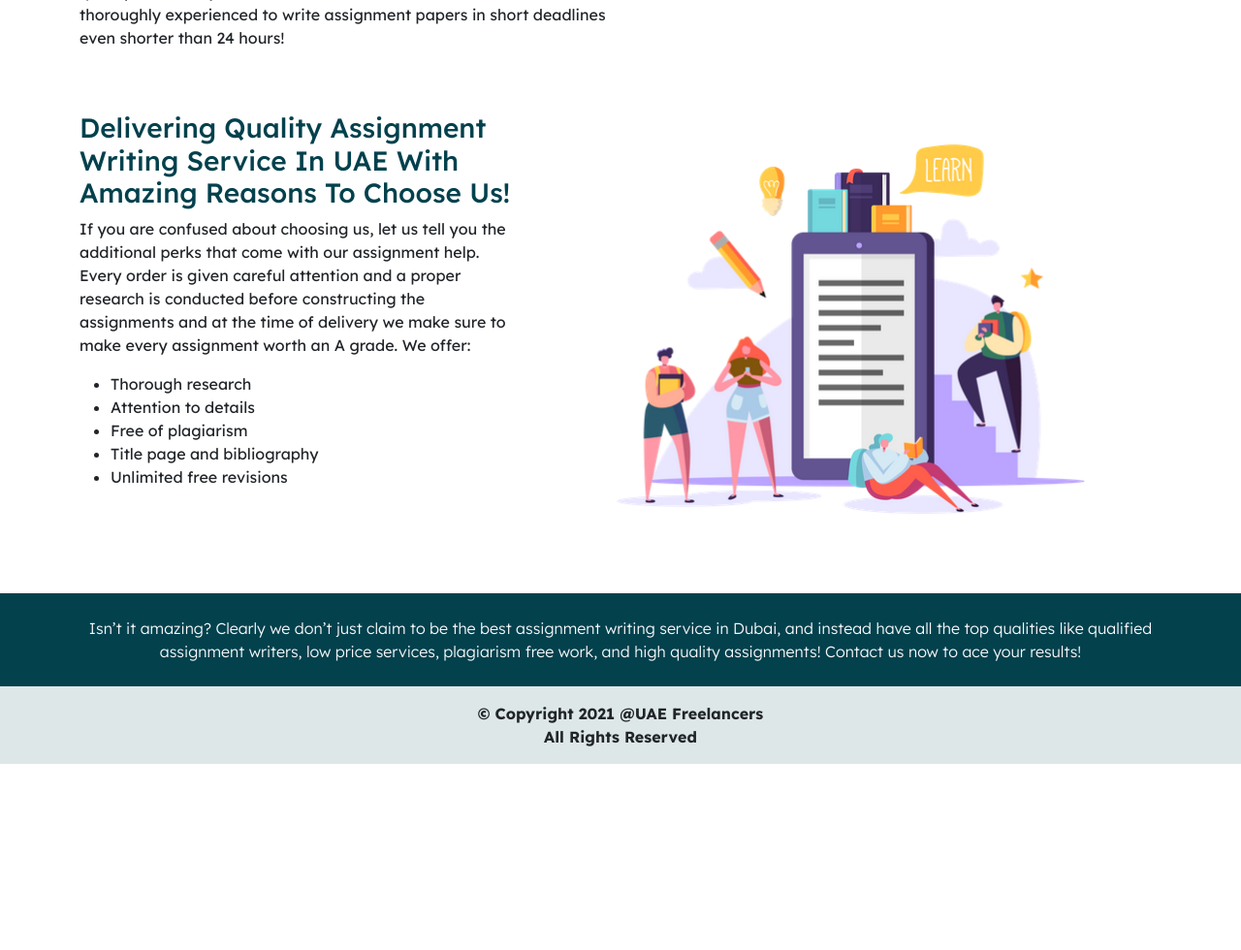
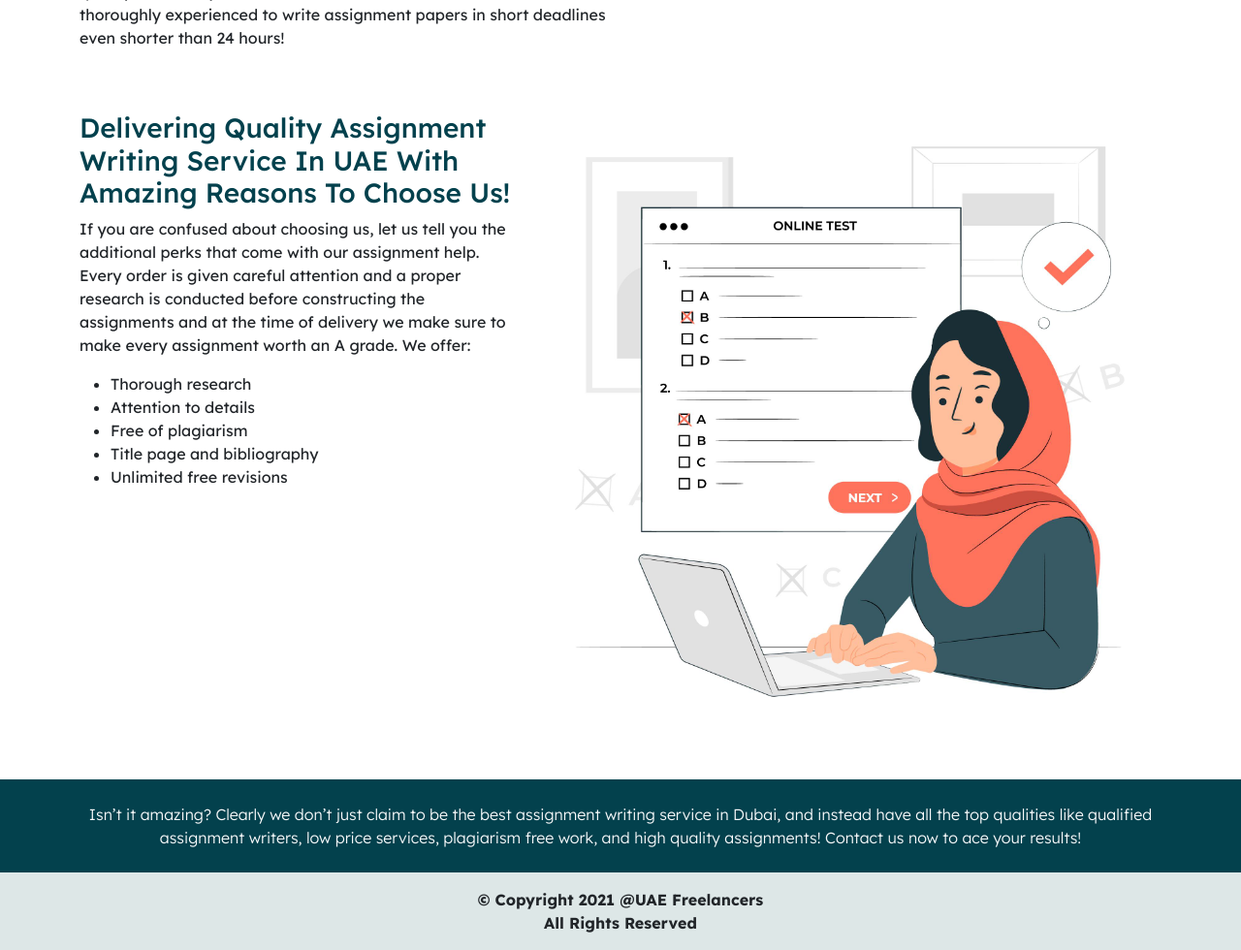
Before and after one commit to 2h311/uaeass, a Django app: page / in a window 1280 px wide. Shown: the part 1701-2681 px from the top of the page at 97% size. Before the commit the page ends 2489 px from the top, so only its background shows below. Run offline with Django 3.2, Linux system fonts and the light colour scheme; some libraries are stand-ins or nearby versions.

```diff
--- a/templates/main/index.html
+++ b/templates/main/index.html
@@ -119,7 +119,7 @@
           </ul>
         </div>
         <div class="col-md-12 col-lg-7">
-          <img class="img-fluid" src="{% static 'images/humaaans.png' %}" alt="humaaan photo">
+          <img class="img-fluid" src="{% static 'images/girl2.jpg' %}" alt="humaaan photo">
         </div>
       </div>
     </div>
```
